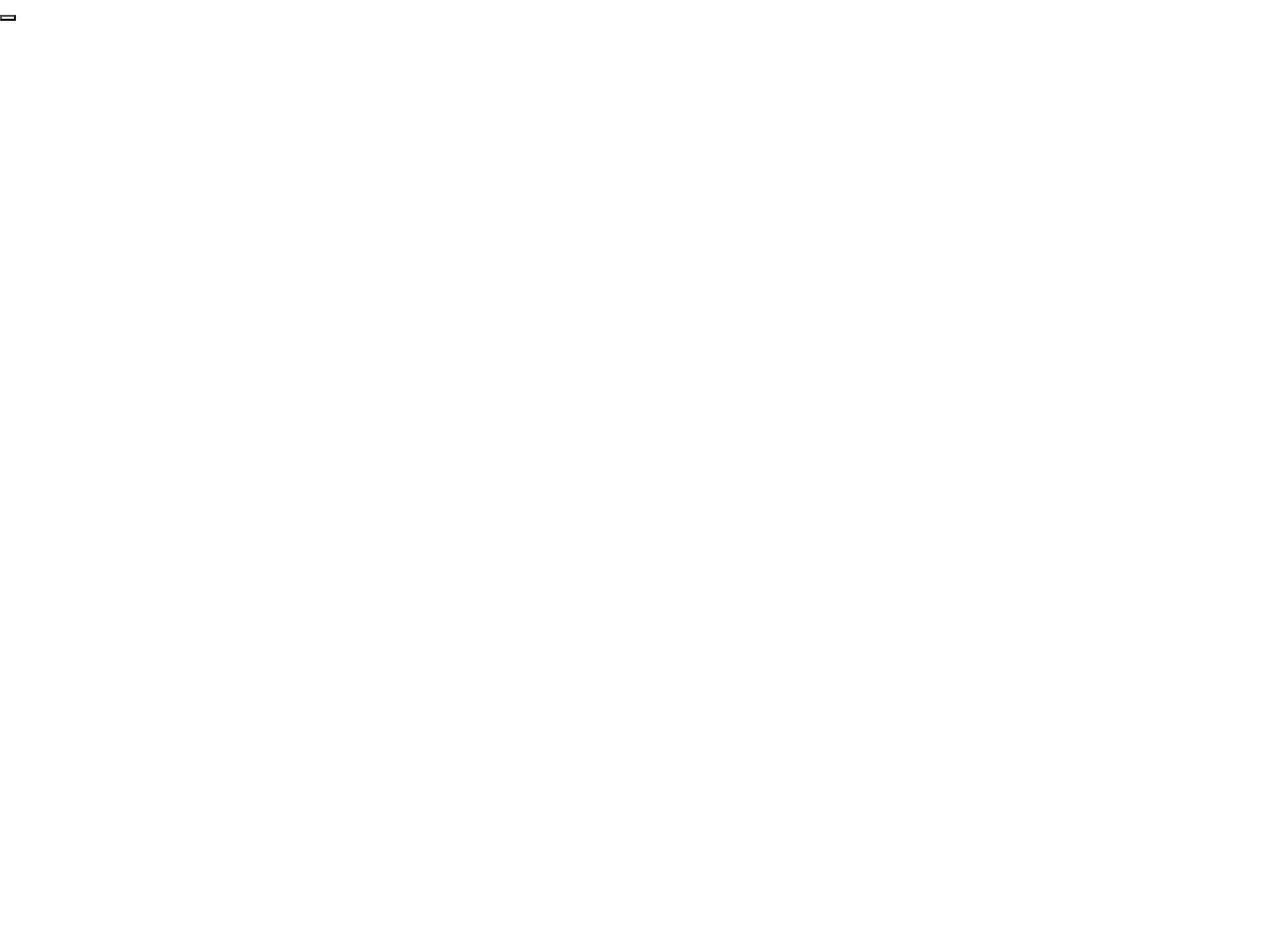
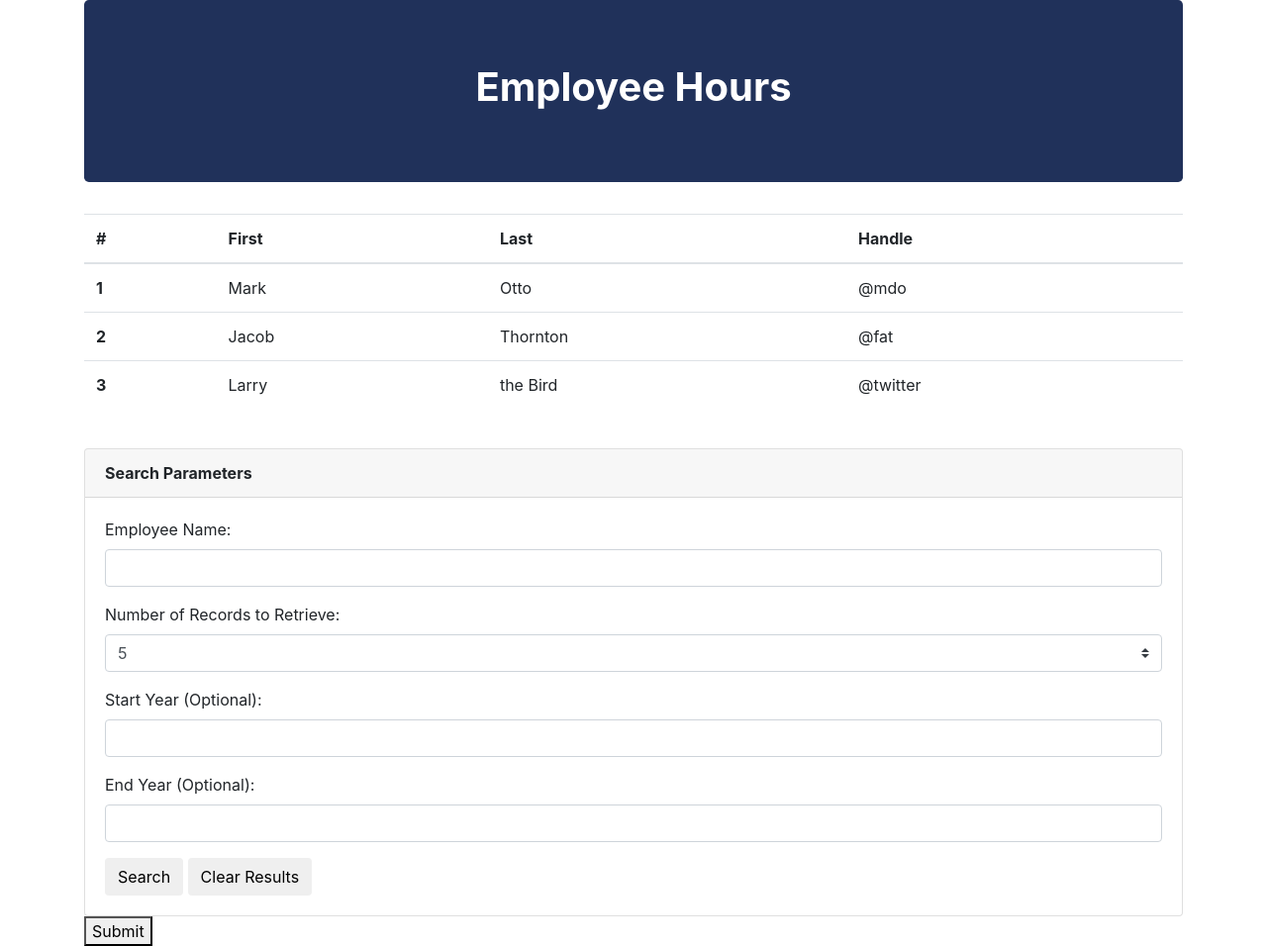
Before and after one commit to evandavies11/DATAMANAGEMENTCLASS, a plain HTML site: page index.html in a window 1280 px wide. Shown: the whole page at 99% size. Before the commit the page ends 800 px from the top, so only its background shows below. Drawn offline with nearby package versions, Linux system fonts and the light colour scheme.

Commit message:
overall layout

```diff
--- a/index.html
+++ b/index.html
@@ -12,11 +12,111 @@
 </head>
 
 <body>
-    <button id="submit"></button>
+    <div class="container">
 
 
-    <script src="javascript/app.js"></script>
-    <script type="text/javascript" src="https://cdnjs.cloudflare.com/ajax/libs/jquery/3.2.1/jquery.min.js"></script>
+        <div class="jumbotron" style="background-color: #20315A ; color: white;">
+            <h1 class="text-center">
+                <strong>
+                    <i class="fa fa-newspaper-o"></i> Employee Hours</strong>
+            </h1>
+        </div>
+
+        <!-- table area -->
+        <table class="table">
+            <thead>
+                <tr>
+                    <th scope="col">#</th>
+                    <th scope="col">First</th>
+                    <th scope="col">Last</th>
+                    <th scope="col">Handle</th>
+                </tr>
+            </thead>
+            <tbody>
+                <tr>
+                    <th scope="row">1</th>
+                    <td>Mark</td>
+                    <td>Otto</td>
+                    <td>@mdo</td>
+                </tr>
+                <tr>
+                    <th scope="row">2</th>
+                    <td>Jacob</td>
+                    <td>Thornton</td>
+                    <td>@fat</td>
+                </tr>
+                <tr>
+                    <th scope="row">3</th>
+                    <td>Larry</td>
+                    <td>the Bird</td>
+                    <td>@twitter</td>
+                </tr>
+            </tbody>
+        </table>
+
+
+        <!-- table input-->
+        <div class="row">
+            <div class="col-sm-12">
+                <br>
+                <!-- First card is for handling the search parameters -->
+                <div class="card">
+                    <div class="card-header">
+                        <strong>
+                            <i class="fa fa-list-alt"></i> Search Parameters</strong>
+                    </div>
+                    <div class="card-body">
+
+                        <!-- Here we create an HTML Form for handling the inputs-->
+                        <form role="form">
+
+                            <!-- Here we create the text box for capturing the search term-->
+                            <div class="form-group">
+                                <label for="employeeName">Employee Name:</label>
+                                <input type="text" class="form-control" id="employee-name">
+                            </div>
+
+                            <!-- Here we capture the number of records that the user wants to retrieve  -->
+                            <div class="form-group">
+                                <label for="pwd">Number of Records to Retrieve:</label>
+                                <select id="article-count" class="custom-select" aria-labelledby="dropdownMenuButton">
+                                    <option selected value="1">1</option>
+                                    <!-- Setting the option for 5 as default -->
+                                    <option value="5" selected>5</option>
+                                    <option value="10">10</option>
+                                </select>
+                            </div>
+
+                            <!-- Here we capture the Start Year Parameter-->
+                            <div class="form-group">
+                                <label for="start-year">Start Year (Optional):</label>
+                                <input type="text" class="form-control" id="start-year">
+                            </div>
+
+                            <!-- Here we capture the End Year Parameter -->
+                            <div class="form-group">
+                                <label for="end-year">End Year (Optional):</label>
+                                <input type="text" class="form-control" id="end-year">
+                            </div>
+
+                            <!-- Here we have our final submit button -->
+                            <button type="submit" class="btn btn-default" id="run-search">
+                                <i class="fa fa-search"></i> Search</button>
+                            <button class="btn btn-default" id="clear-all">
+                                <i class="fa fa-trash"></i> Clear Results</button>
+
+                        </form>
+                    </div>
+                </div>
+            </div>
+        </div>
+
+
+        <button id="submit">Submit</button>
+
+
+        <script src="javascript/app.js"></script>
+        <script type="text/javascript" src="https://cdnjs.cloudflare.com/ajax/libs/jquery/3.2.1/jquery.min.js"></script>
 </body>
 
 </html>
```
